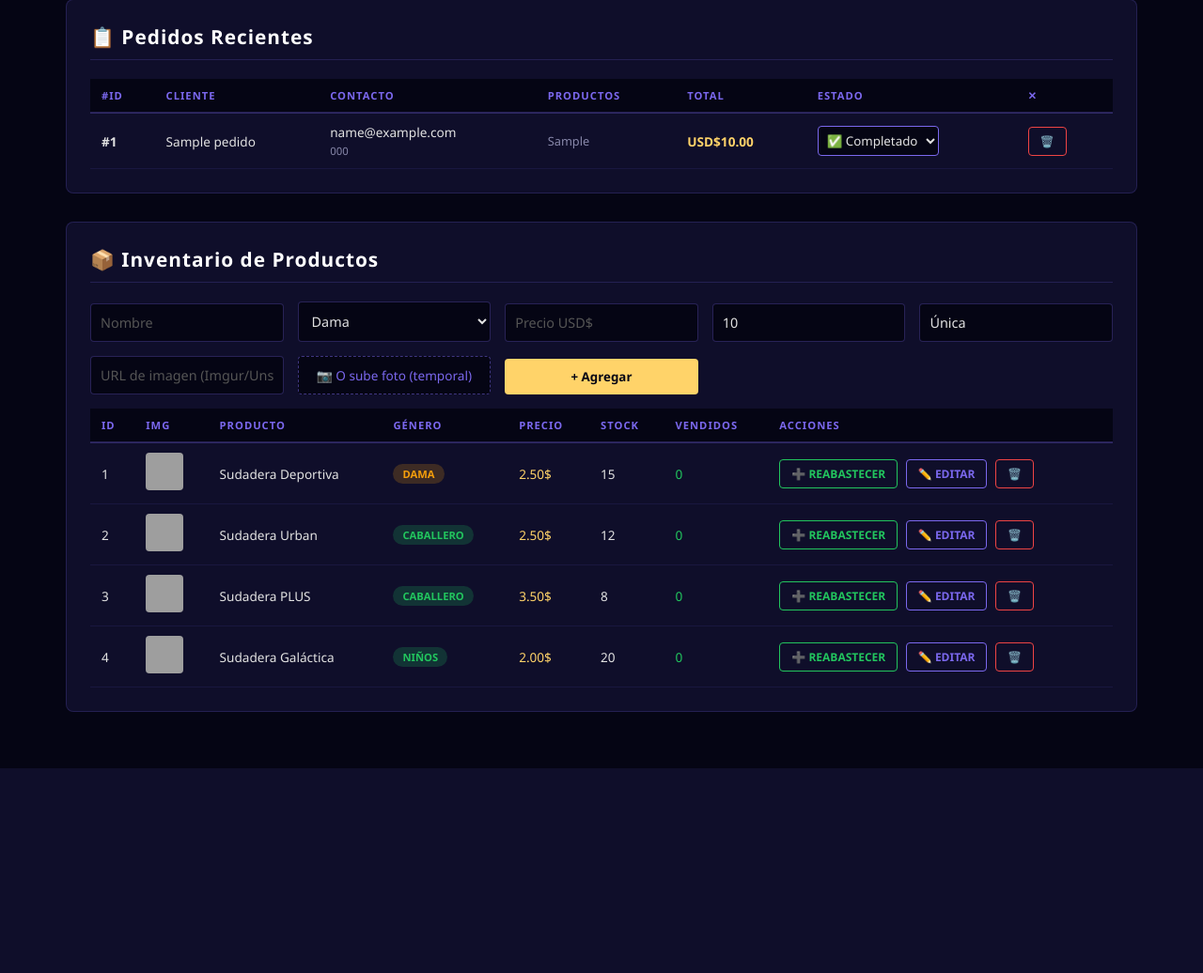
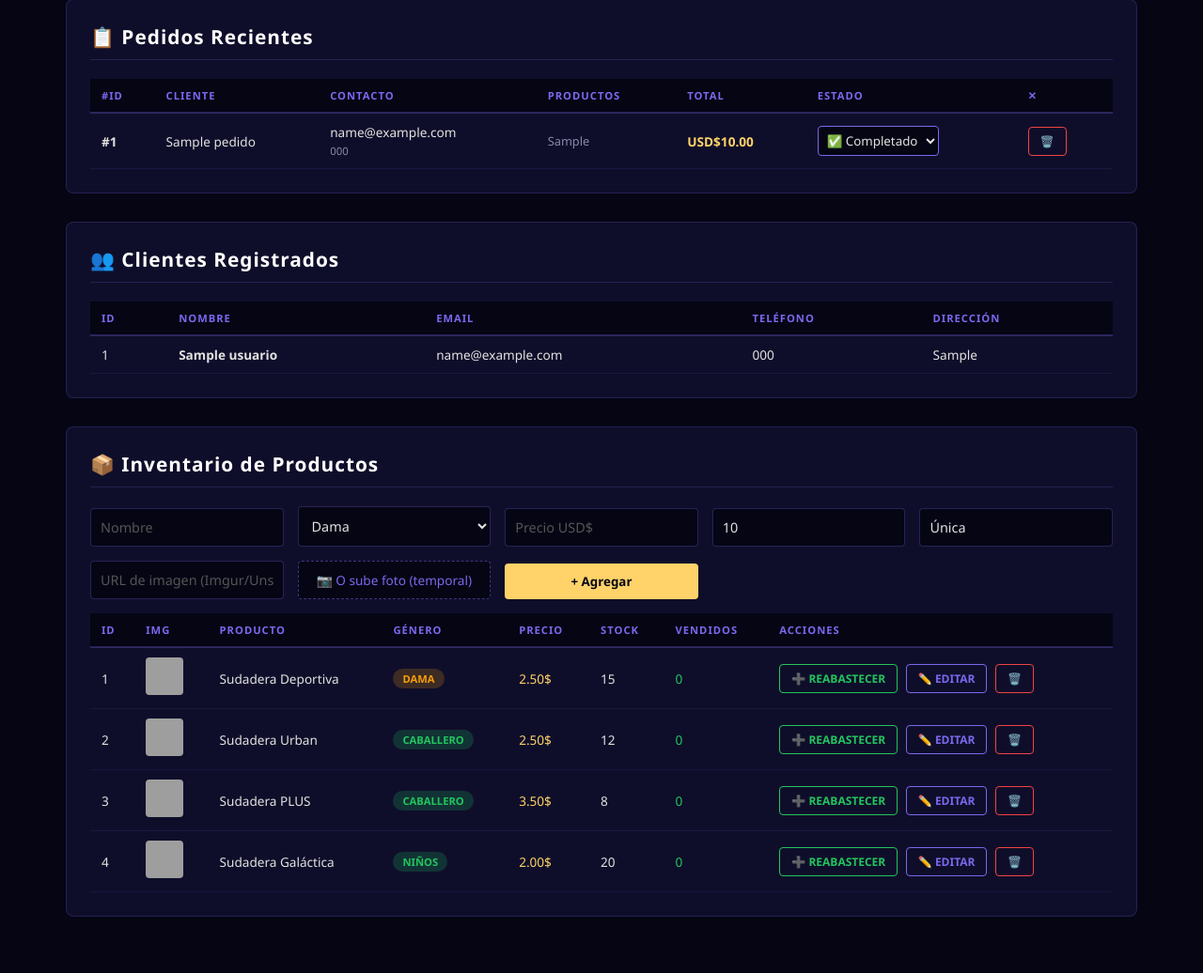
Before and after one commit to yenni5pico-ui/Worldmoon, a Flask app: page /admin in a window 1280 px wide. Shown: the part 484-1520 px from the top of the page at 94% size. Before the commit the page ends 1302 px from the top, so only its background shows below. Run offline with Flask 3, Linux system fonts and the light colour scheme; the visitor is signed in with stand-in values (Sample User, id 1); data comes from the database, SQL or seed files in the repository; tables that the repository leaves empty hold one stand-in row (values such as "Sample post"); grey boxes are pictures that could not be loaded.

Commit message:
Agregada seccion de clientes registrados al CRM

```diff
--- a/app.py
+++ b/app.py
@@ -196,7 +196,7 @@ def checkout():
         comp_text = f"\n📄 *Comprobante:* {data.get('comprobante')}\n📱 *Tlf Origen:* {data.get('tlf_pago')}" if data.get(
             'metodo_pago') == 'Pago Movil' else ""
         mensaje_wa = f"Hola World Moon! 🌙 Pedido #{pedido_id}:\n👤 *Nombre:* {data.get('nombre')}\n📦 *Productos:* {data.get('productos')}\n💰 *Total:* ${data.get('total')}{comp_text}"
-        numero_wa = '584126653899'
+        numero_wa = '5841260238339'
         whatsapp_url = f'https://wa.me/{numero_wa}?text={mensaje_wa}'
 
         return jsonify({'success': True, 'whatsapp_url': whatsapp_url})
@@ -232,6 +232,9 @@ def admin():
     pedidos = conn.execute('SELECT * FROM pedidos ORDER BY fecha DESC').fetchall()
     productos = conn.execute('SELECT * FROM productos ORDER BY vendidos DESC').fetchall()
 
+    # NUEVA LÍNEA: Consultar clientes
+    clientes = conn.execute('SELECT * FROM usuarios ORDER BY id DESC').fetchall()
+
     total_pedidos = conn.execute('SELECT COUNT(*) as c FROM pedidos').fetchone()['c']
     total_ventas = conn.execute('SELECT COALESCE(SUM(total), 0) as s FROM pedidos').fetchone()['s']
     pendientes = conn.execute("SELECT COUNT(*) as c FROM pedidos WHERE estado='Pendiente'").fetchone()['c']
@@ -243,7 +246,9 @@ def admin():
         'SELECT nombre, email, COUNT(id) as compras, SUM(total) as total_gastado FROM pedidos GROUP BY email ORDER BY compras DESC LIMIT 3').fetchall()
 
     conn.close()
-    return render_template('admin.html', pedidos=pedidos, productos=productos,
+
+    # AQUÍ AGREGAMOS "clientes=clientes"
+    return render_template('admin.html', pedidos=pedidos, productos=productos, clientes=clientes,
                            total_pedidos=total_pedidos, total_ventas=total_ventas,
                            pendientes=pendientes, completados=completados,
                            top_productos=top_productos, clientes_frecuentes=clientes_frecuentes)
--- a/templates/admin.html
+++ b/templates/admin.html
@@ -140,6 +140,27 @@
             {% else %} <div style="text-align:center; padding:20px; color:#666;">No hay pedidos aún.</div> {% endif %}
         </div>
 
+        <!-- NUEVA SECCIÓN: CLIENTES REGISTRADOS -->
+        <div class="seccion">
+            <h2>👥 Clientes Registrados</h2>
+            {% if clientes|length > 0 %}
+            <div class="tabla-container"><table>
+                <thead><tr><th>ID</th><th>Nombre</th><th>Email</th><th>Teléfono</th><th>Dirección</th></tr></thead>
+                <tbody>
+                    {% for cliente in clientes %}
+                    <tr>
+                        <td>{{ cliente.id }}</td>
+                        <td><strong>{{ cliente.nombre }}</strong></td>
+                        <td>{{ cliente.email }}</td>
+                        <td>{{ cliente.telefono }}</td>
+                        <td>{{ cliente.direccion }}</td>
+                    </tr>
+                    {% endfor %}
+                </tbody>
+            </table></div>
+            {% else %} <div style="text-align:center; padding:20px; color:#666;">No hay clientes registrados aún.</div> {% endif %}
+        </div>
+
         <div class="seccion">
             <h2>📦 Inventario de Productos</h2>
             <form id="form-agregar" onsubmit="agregarProducto(event)">
@@ -197,7 +218,7 @@
         </div>
     </div>
 
-    <!-- MODAL EDITAR PRODUCTO (NUEVO) -->
+    <!-- MODAL EDITAR PRODUCTO -->
     <div class="modal-overlay" id="modal-editar">
         <div class="modal-box">
             <h3>✏️ Editar Producto</h3>
@@ -244,7 +265,7 @@
             .then(r=>r.json()).then(d=>{ if(d.success) location.reload(); });
         }
 
-        // NUEVAS FUNCIONES PARA EDITAR
+        // FUNCIONES PARA EDITAR
         function abrirEditar(id, nombre, genero, precio, stock, tallas, imagen) {
             document.getElementById('edit-id').value = id;
             document.getElementById('edit-nombre').value = nombre;
```
Also changed, not shown: templates/index.html (+4 -19 lines).
